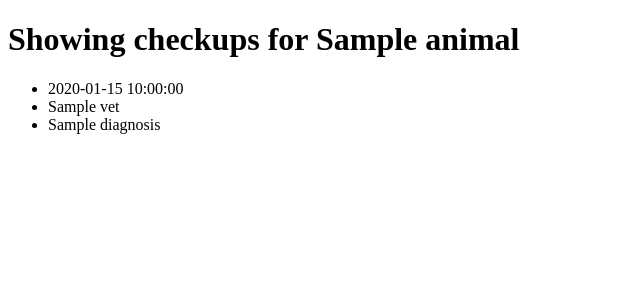
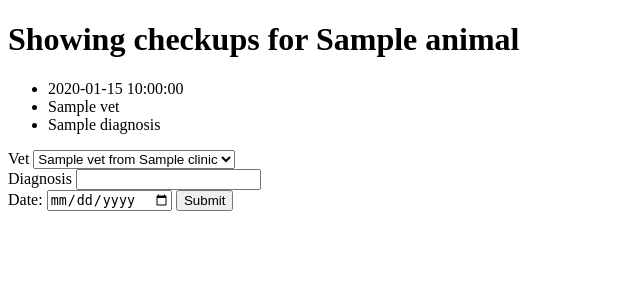
Before and after one commit to kunxin-chor/tgc5-mongo, a Flask app: template animal_shelter_app/templates/show_checkups.template.html in a window 1280 px wide. Shown: the top 300 px of the page, without its empty margins (0-640 px from the left). Run offline with Flask 2, Linux system fonts and the light colour scheme; the template is opened without the code that fills it: most values are stand-ins (such as "Sample title", 1, 10 or a date in 2020).

Commit message:
Added CRUD example for Mongo

```diff
--- a/animal_shelter_app/app.py
+++ b/animal_shelter_app/app.py
@@ -1,5 +1,6 @@
 from flask import Flask, render_template, request, redirect, url_for
 import os
+import datetime
 import pymongo
 from bson.objectid import ObjectId
 from dotenv import load_dotenv
@@ -67,13 +68,59 @@ def process_edit_animal(animal_id):
 
 @app.route('/checkups/<animal_id>')
 def show_checkups_for_animal(animal_id):
+
+    vets = client[DB_NAME].vets.find()
+
     animal = client[DB_NAME].animals.find_one({
         "_id": ObjectId(animal_id),
     }, {
         'name': 1, 'checkups': 1
     })
 
-    return render_template('show_checkups.template.html', animal=animal)
+    return render_template('show_checkups.template.html',
+                           animal=animal,
+                           vets=vets)
+
+
+@app.route('/checkups/<animal_id>', methods=["POST"])
+def add_checkups(animal_id):
+
+    vet = client[DB_NAME].vets.find_one({
+        "_id": ObjectId(request.form.get('vet'))
+    })
+    print(vet)
+    animal = client[DB_NAME].animals.update({
+        "_id": ObjectId(animal_id)
+    }, {
+        "$push": {
+            'checkups': {
+                "vet_id": vet['_id'],
+                "vet": vet['name'],
+                "diagnosis": request.form.get("diagnosis"),
+                "date": datetime.datetime.strptime(request.form.get('date'), "%Y-%m-%d")
+            }
+        }
+    })
+    return redirect(url_for('show_checkups_for_animal', animal_id=animal_id))
+
+@app.route("/delete_checkups/<animal_id>/<date>")
+def delete_checkup(animal_id, checkup_id):
+    client[DB_NAME].animals.update({
+        "_id":ObjectId(animal_id)
+    }, {
+        '$pull':{
+            'checkups': {
+
+            }
+        }
+    })
+
+@app.route("/delete_animal/<animal_id>")
+def delete_animal(animal_id):
+    client[DB_NAME].animals.remove({
+        "_id":ObjectId(animal_id)
+    })
+    return redirect(url_for('show_animals'))
 
 
 # "magic code" -- boilerplate
--- a/animal_shelter_app/templates/show_animals.template.html
+++ b/animal_shelter_app/templates/show_animals.template.html
@@ -12,6 +12,7 @@
         <li>Name: {{r.name}}</li>
         <li>Breed: {{r.breed}}</li>
         <li><a href="{{  url_for('show_checkups_for_animal', animal_id=r._id) }}">Vet Visits</a></li>
+        <li><a href="{{ url_for('delete_animal', animal_id=r._id)}}">Delete</a></li>
     </ul>
     {%endfor%}
 </body>
--- a/animal_shelter_app/templates/show_checkups.template.html
+++ b/animal_shelter_app/templates/show_checkups.template.html
@@ -18,5 +18,23 @@
     {%else%}
         No checkups have been made
     {%endfor%}
+
+    <form method="POST">
+        <label>Vet</label>
+        <select name="vet">
+            {% for v in vets %}
+            <option value="{{v._id}}">
+                {{v.name}} from {{v.clinic}}
+            </option>
+            {%endfor%}
+        </select>
+        <br/>
+        <label>Diagnosis</label>
+        <input type="text" name="diagnosis"/>
+        <br/>
+        <label>Date:</label>
+        <input type="date" name="date"/>
+        <input type="submit"/>
+    </form>
 </body>
 </html>
```
